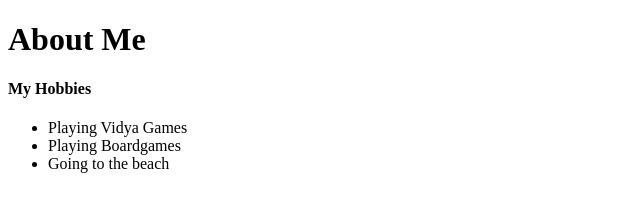
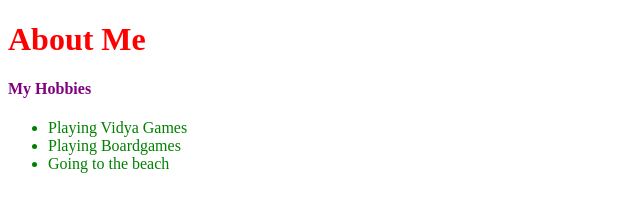
Before and after one commit to Bhitt/WebDevBootCamp, a plain HTML site: page aboutMe.html in a window 1280 px wide. Shown: the whole page, without its empty margins (0-640 px from the left). Drawn offline with Linux system fonts and the light colour scheme.

Commit message:
Signed-off-by: Branden Hitt <Branden Hitt>

```diff
--- a/aboutMe.html
+++ b/aboutMe.html
@@ -2,6 +2,29 @@
 <html>
 <head>
 	<title>About Me</title>
+
+<!-- 	<style type="text/css">
+
+		/*selector{
+			property:value;
+		}*/
+	h1{
+		color:purple;
+	}
+
+	li{
+		color:orange;
+	}
+
+	h1{
+		color:blue;
+		/*this would apply since it is the last thing to be defined*/
+	}
+
+	</style> -->
+
+<link rel="stylesheet" type="text/css" href="app.css">
+
 </head>
 <body>
 
--- /dev/null
+++ b/app.css
@@ -0,0 +1,11 @@
+h1{
+	color:red;
+}
+
+li{
+	color:green;
+}
+
+h4{
+	color:purple;
+}
```
